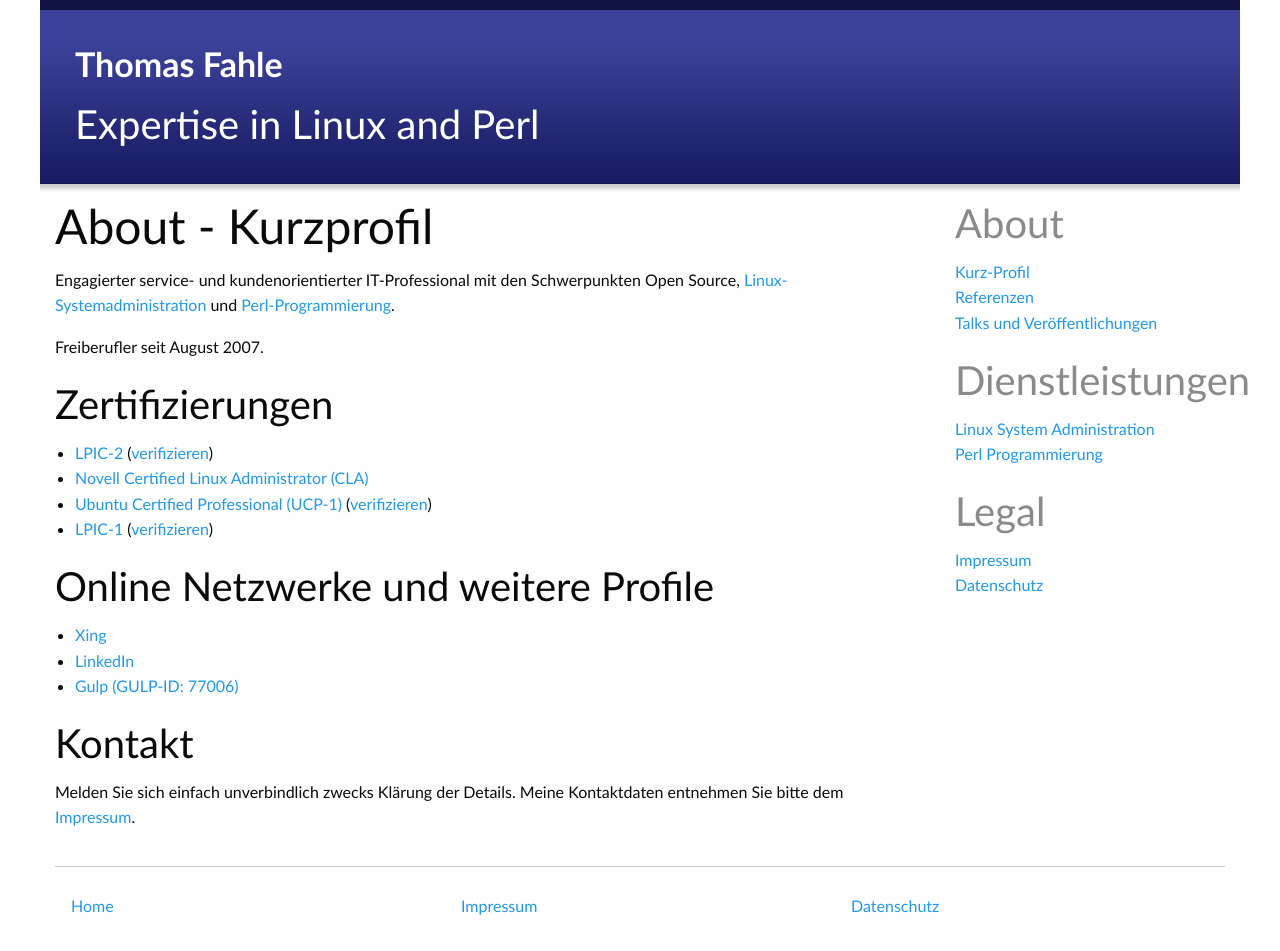
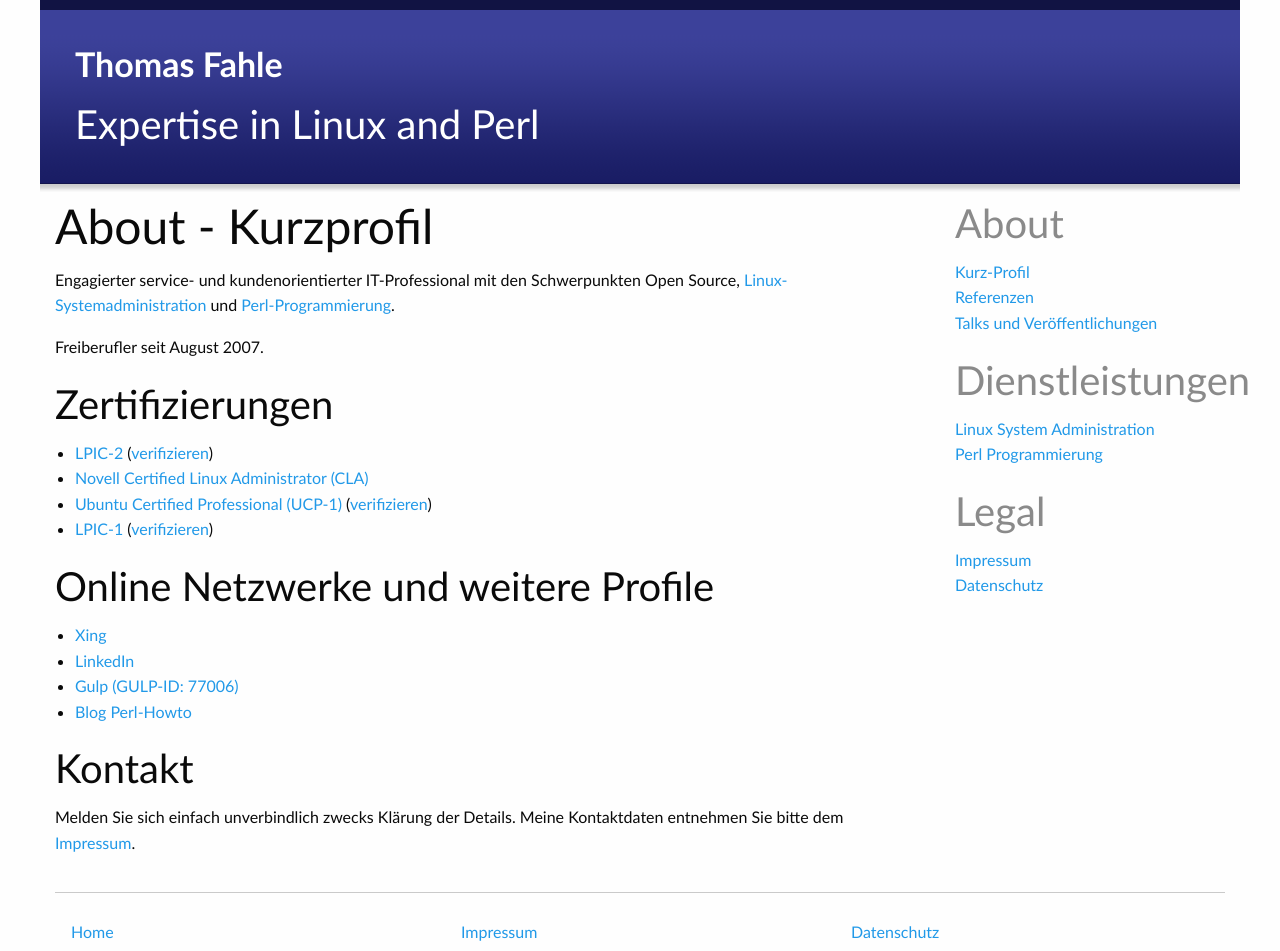
Before and after one commit to thomas-fahle/thomas-fahle.github.io, a Jekyll site: the page built from about.html, in a window 1280 px wide. Built offline with Jekyll 4.4.1, drawn with Linux system fonts in a browser that asks for light colours; before the commit the page ends 925 px from its top, so only the background shows below that.

Commit message:
Added link to Blog Perl-Howto

```diff
--- a/about.html
+++ b/about.html
@@ -32,6 +32,7 @@ Freiberufler seit August 2007.
 <li><a href="https://www.xing.com/profile/Thomas_Fahle">Xing</a></li>
 <li><a href="https://www.linkedin.com/in/thomasfahle">LinkedIn</a></li>
 <li><a href="https://www.gulp.de/">Gulp (GULP-ID: 77006)</a></li>
+<li><a href="https://perl-howto.github.io/">Blog Perl-Howto</a></li>
 </ul>
 
 
```
